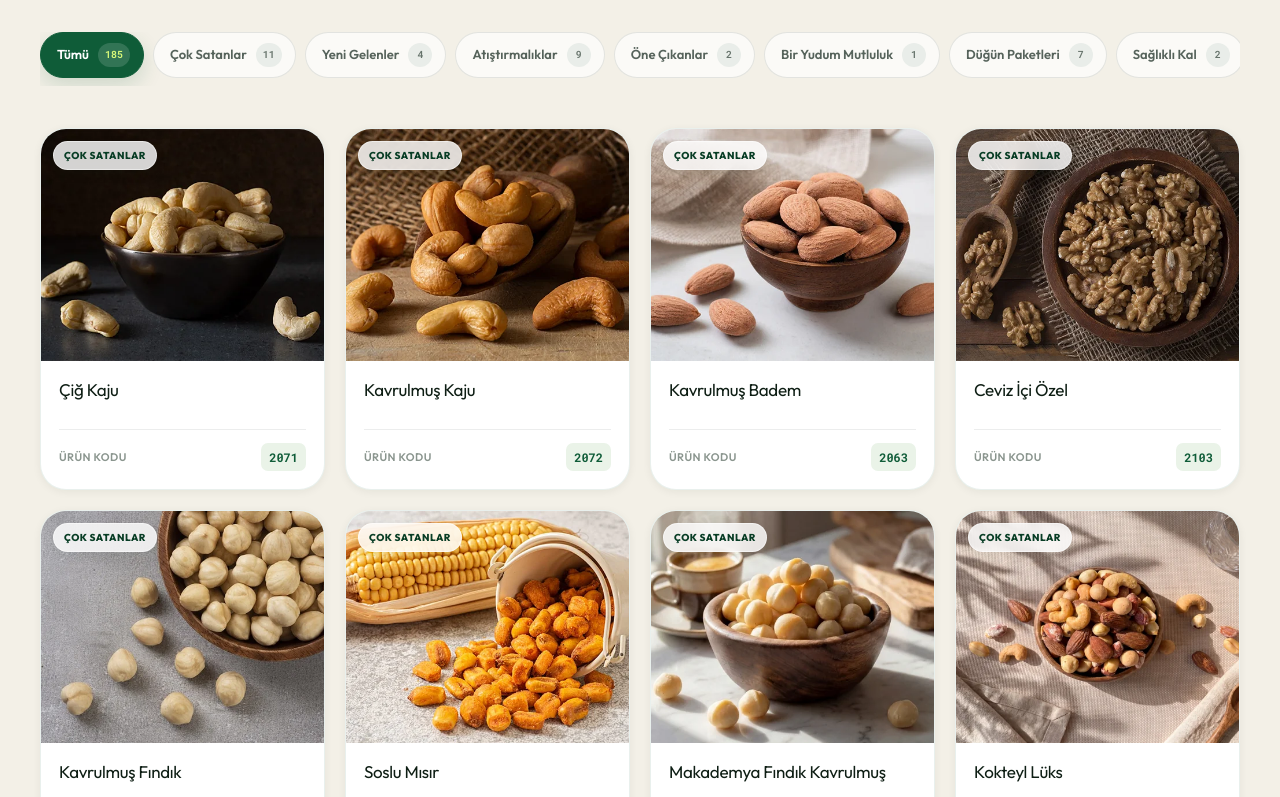
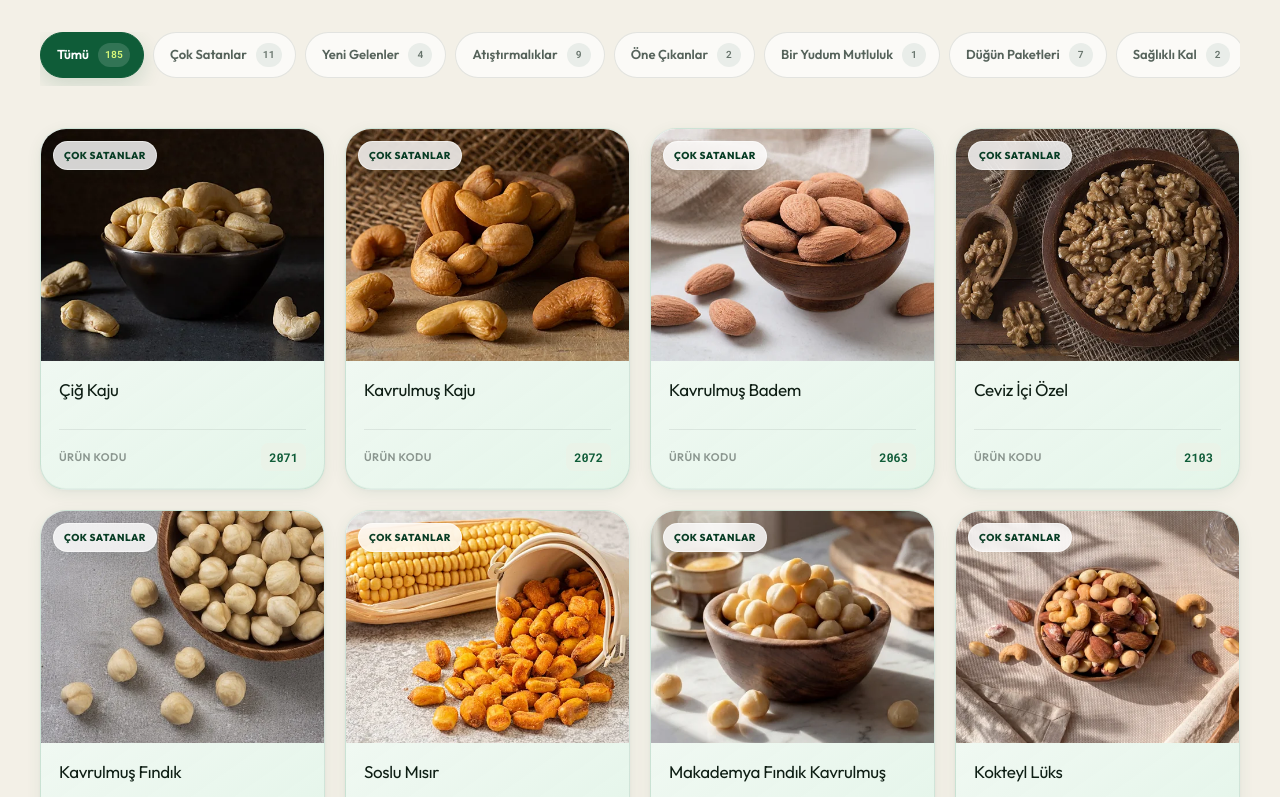
Before and after one commit to yunusmertofficial/makbul_magaza, a Next.js app in the folder makbul_web/: page / in a window 1280 px wide. Shown: the part 1383-2180 px from the top of the page. Built offline with nearby package versions, Linux system fonts and the light colour scheme.

Commit message:
Urun karti: beyaz yerine yesil tonlu glassmorphism gradient

```diff
--- a/makbul_web/src/app/globals.css
+++ b/makbul_web/src/app/globals.css
@@ -1050,24 +1050,38 @@ a {
   min-width: 0;
   overflow: hidden;
   border-radius: var(--radius-lg);
-  border: 1.5px solid rgba(15, 92, 56, 0.09);
-  background: white;
+  border: 1.5px solid rgba(15, 92, 56, 0.13);
+  background:
+    linear-gradient(145deg,
+      rgba(255, 255, 255, 0.95) 0%,
+      rgba(240, 249, 243, 0.92) 40%,
+      rgba(225, 245, 233, 0.88) 100%);
+  backdrop-filter: blur(12px);
   box-shadow:
-    var(--shadow-sm),
-    inset 0 1px 0 rgba(255,255,255,0.95);
+    0 4px 16px rgba(15, 92, 56, 0.07),
+    0 1px 4px rgba(15, 92, 56, 0.04),
+    inset 0 1px 0 rgba(255, 255, 255, 0.98),
+    inset 0 -1px 0 rgba(15, 92, 56, 0.04);
   transition:
     transform 240ms var(--ease-smooth),
     box-shadow 240ms var(--ease-smooth),
-    border-color 240ms;
+    border-color 240ms,
+    background 240ms;
 }
 
 .product-card:hover {
-  border-color: rgba(15, 92, 56, 0.22);
+  border-color: rgba(15, 92, 56, 0.28);
+  background:
+    linear-gradient(145deg,
+      rgba(255, 255, 255, 0.98) 0%,
+      rgba(232, 248, 238, 0.96) 40%,
+      rgba(210, 240, 222, 0.93) 100%);
   box-shadow:
-    0 20px 50px rgba(15, 92, 56, 0.12),
-    0 4px 12px rgba(15, 92, 56, 0.06),
-    inset 0 1px 0 rgba(255,255,255,0.95);
-  transform: translateY(-7px);
+    0 22px 55px rgba(15, 92, 56, 0.16),
+    0 6px 18px rgba(15, 92, 56, 0.09),
+    inset 0 1px 0 rgba(255, 255, 255, 0.98),
+    inset 0 -1px 0 rgba(15, 92, 56, 0.06);
+  transform: translateY(-8px);
 }
 
 @media (prefers-reduced-motion: no-preference) {
```
